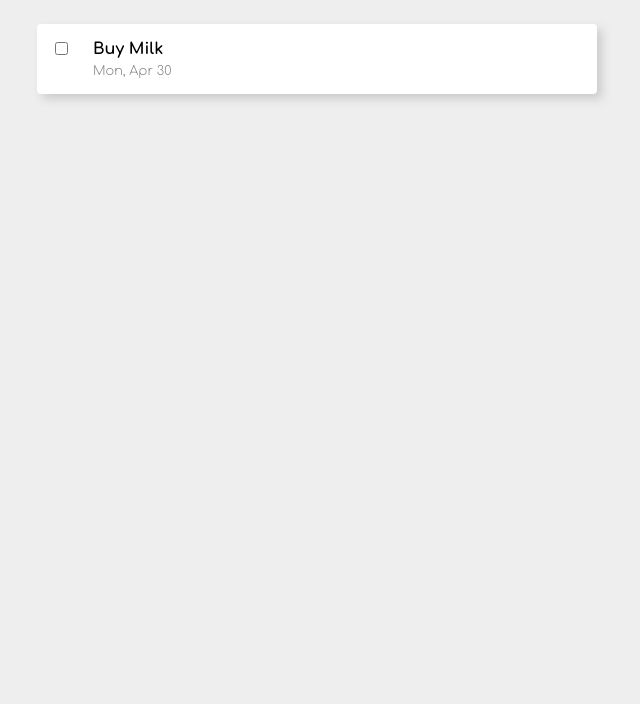
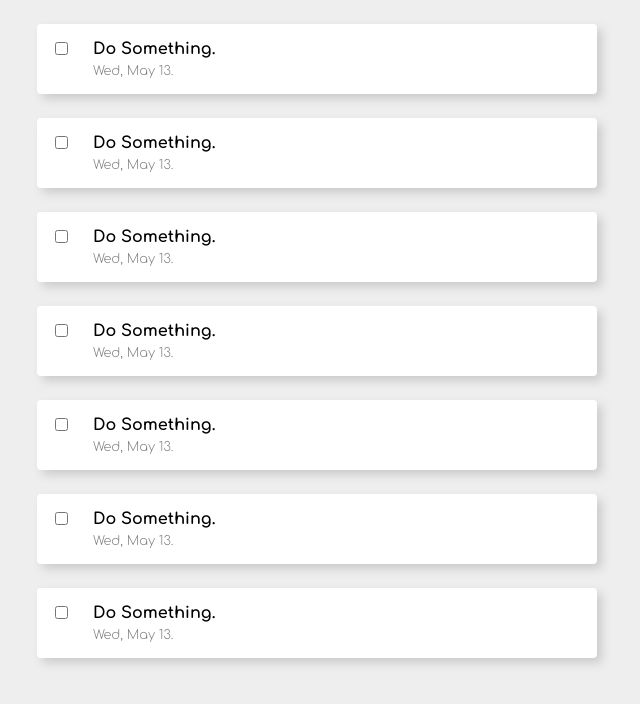
Before and after one commit to rohitkumar377024/todo, a React (Create React App) app: page / in a window 1280 px wide. Shown: the top 704 px of the page, without its empty margins (323-963 px from the left). Built offline with nearby package versions, Linux system fonts and the light colour scheme; the HTML template or start-up script is replaced by a standard one.

Commit message:
Added: Strikethrough for Todos

```diff
--- a/src/App.js
+++ b/src/App.js
@@ -1,14 +1,16 @@
 import React from 'react';
-import { Checkbox } from '@material-ui/core';
+import Todo from './components/Todo';
 
 function App() {
   return (
-    <div className="todo-container">
-      <input className="todo-checkbox" type="checkbox" />
-      <div className="todo-info">
-        <p className="todo-text">Buy Milk</p>
-        <p className="todo-time">Mon, Apr 30</p>
-      </div>
+    <div>
+      <Todo />
+      <Todo />
+      <Todo />
+      <Todo />
+      <Todo />
+      <Todo />
+      <Todo />
     </div>
   );
 }
--- /dev/null
+++ b/src/components/Todo.js
@@ -0,0 +1,33 @@
+import React, { useState } from 'react';
+
+function Todo() {
+  const [isChecked, setChecked] = useState(false);
+  function handleClick() {
+    setChecked(prev => !prev);
+  }
+
+  return (
+    <div className="todo-container">
+      <input
+        className="todo-checkbox"
+        type="checkbox"
+        checked={isChecked}
+        onClick={handleClick}
+      />
+      <div className="todo-info">
+        <p
+          style={{
+            textDecoration: isChecked && 'line-through',
+            color: isChecked && 'red'
+          }}
+          className="todo-text"
+        >
+          Do Something.
+        </p>
+        <p className="todo-time">Wed, May 13.</p>
+      </div>
+    </div>
+  );
+}
+
+export default Todo;
```
